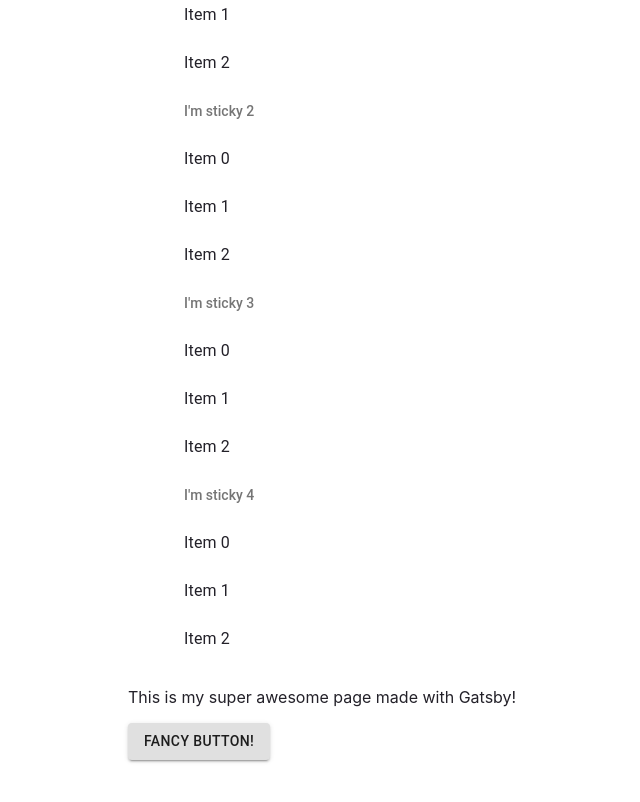
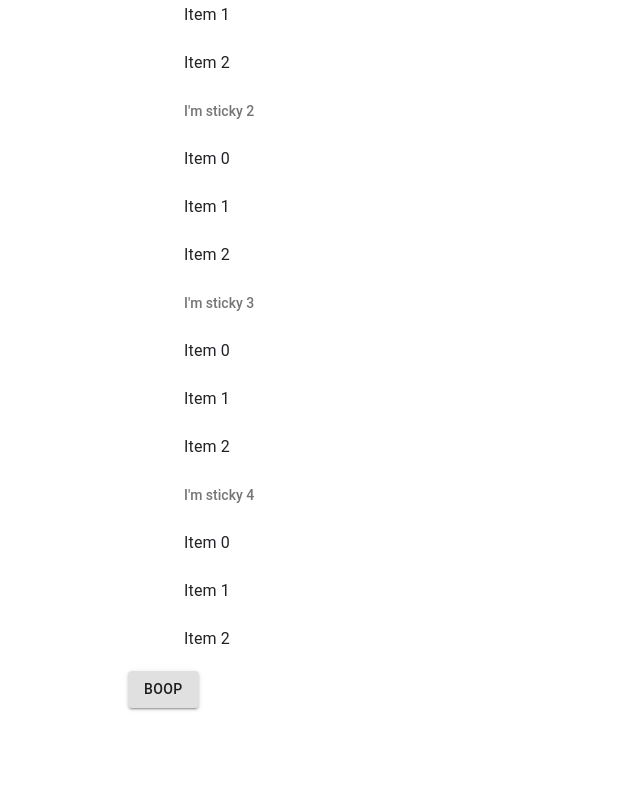
Before and after one commit to sjakva/sjakva.github.io, a Gatsby site: page / in a window 1280 px wide. Shown: the part 504-1306 px from the top of the page, without its empty margins (0-640 px from the left). Built offline with nearby package versions, Linux system fonts and the light colour scheme; Gatsby itself is replaced by a stand-in of ours.

Commit message:
added react and material-ui

```diff
--- a/src/pages/index.js
+++ b/src/pages/index.js
@@ -1,9 +1,7 @@
 import * as React from "react"
-// import my fancy third-party component
 import Button from "@material-ui/core/Button"
 import { Box, Container, List, ListItem, ListItemText, ListSubheader } from "@material-ui/core"
 
-// import React from "react"
 
 const pageStyles = {
   color: "#232129",
@@ -19,16 +17,6 @@ const headingAccentStyles = {
   color: "#663399",
 }
 
-function Home() {
-  return (
-    <div>
-      <p>This is my super awesome page made with Gatsby!</p>
-
-      {/* use my fancy third-party component */}
-      <Button variant="contained">Fancy button!</Button>
-    </div>
-  )
-}
 
 const IndexPage = () => {
   return (
@@ -64,7 +52,7 @@ const IndexPage = () => {
             </li>
           ))}
         </List>
-        {Home()}
+        <Button variant="contained">BOOP</Button>
       </Box>
     </Container>
 
```
